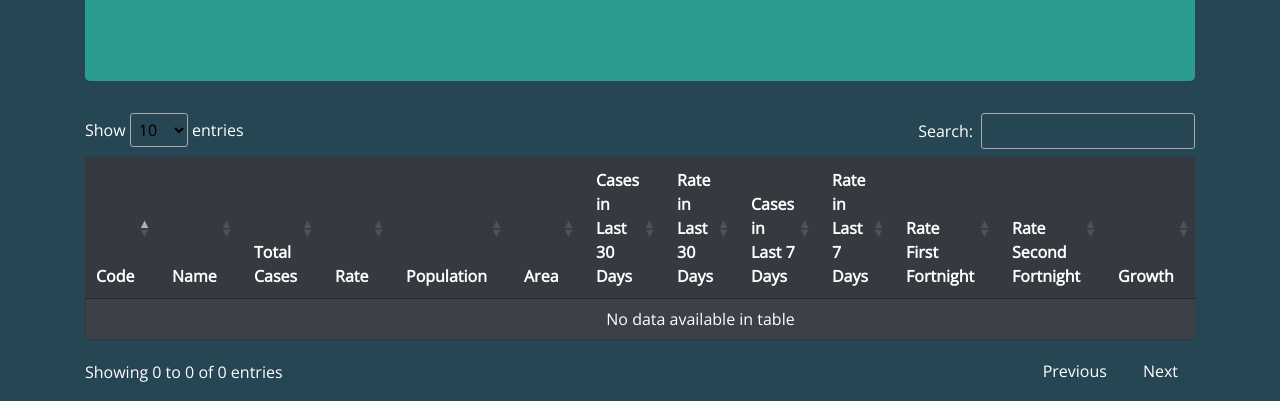
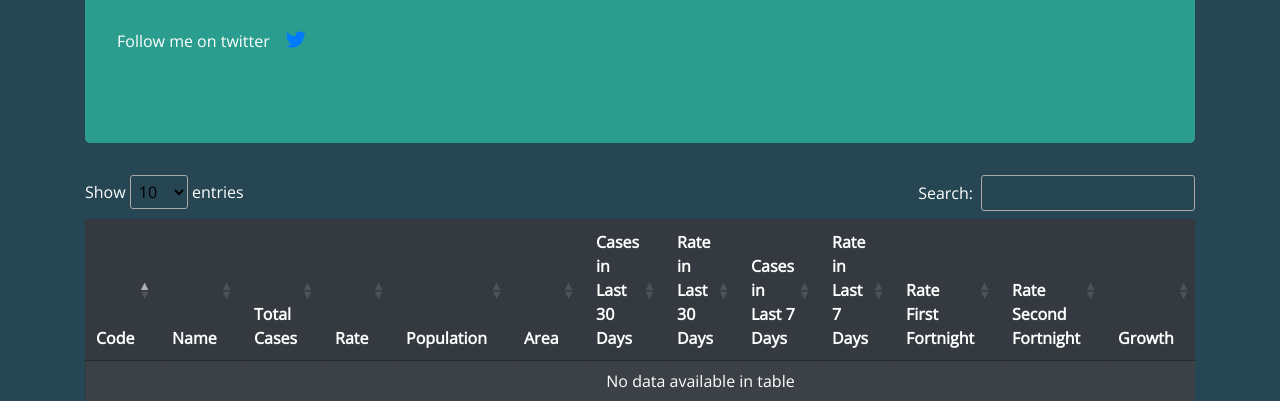
Before and after one commit to bhavesh0009/EnglandCovid19, a Node project: template views/summary.ejs in a window 1280 px wide. Shown: the part 254-655 px from the top of the page. Run offline with Node 20 templates, Linux system fonts and the light colour scheme; the template is opened without the code that fills it, so the values that code supplies are empty; some libraries are stand-ins or nearby versions.

Commit message:
Inclusion of social media

```diff
--- a/views/index.ejs
+++ b/views/index.ejs
@@ -45,6 +45,7 @@
             <h1 class="display-5">England Covid-19 Dashboard</h1>
             <p>Daily trend of Covid-19 for your area.</p>
             <p><em>Last Updated : <%= lastRefreshJSON[0].lastUpdatedAt.substring(0,19) %></em></p>
+            <p>Follow me on twitter<a class="btn-floating btn-lg btn-tw" type="button" role="button" href="https://twitter.com/bhavesh_09"><i class="fab fa-twitter"></i></a></p>
         </div>
     </div>
     <div class="container">
--- a/views/summary.ejs
+++ b/views/summary.ejs
@@ -59,6 +59,7 @@
             <h1 class="display-5">England Covid-19 Dashboard</h1>
             <p>Daily trend of Covid-19 for your area.</p>
             <p><em>Last Updated : <%= lastRefreshJSON[0].lastUpdatedAt.substring(0,19) %></em></p>
+            <p>Follow me on twitter<a class="btn-floating btn-lg btn-tw" type="button" role="button" href="https://twitter.com/bhavesh_09"><i class="fab fa-twitter"></i></a></p>
         </div>
     </div>
     <div class="container">
```
